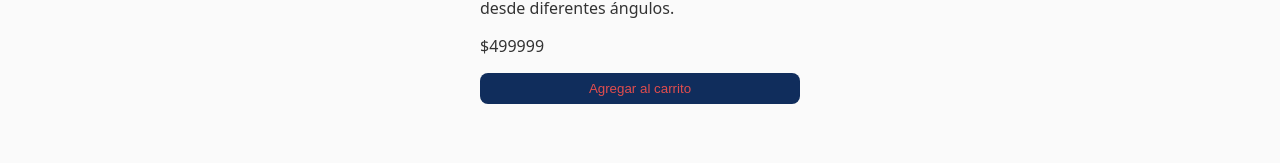
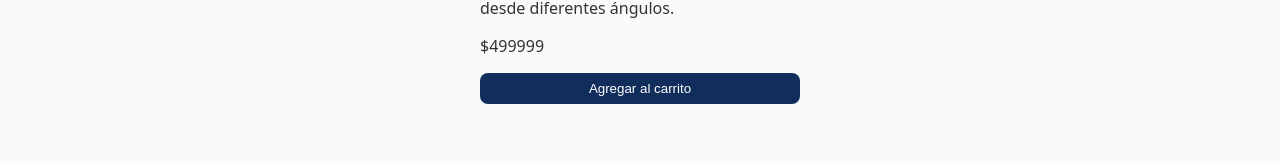
Before and after one commit to fmonsari/talento-tech-react-js, a React (Vite) app: page /product/1 in a window 1280 px wide. Shown: the part 634-797 px from the top of the page. Built offline with nearby package versions, Linux system fonts and the light colour scheme.

Commit message:
Update index.css

```diff
--- a/src/index.css
+++ b/src/index.css
@@ -29,7 +29,7 @@ h1 {
 }
 
 .primary {
-  color: #e24d4d;
+  color: #ffffff;
 }
 
 .secondary {
```
